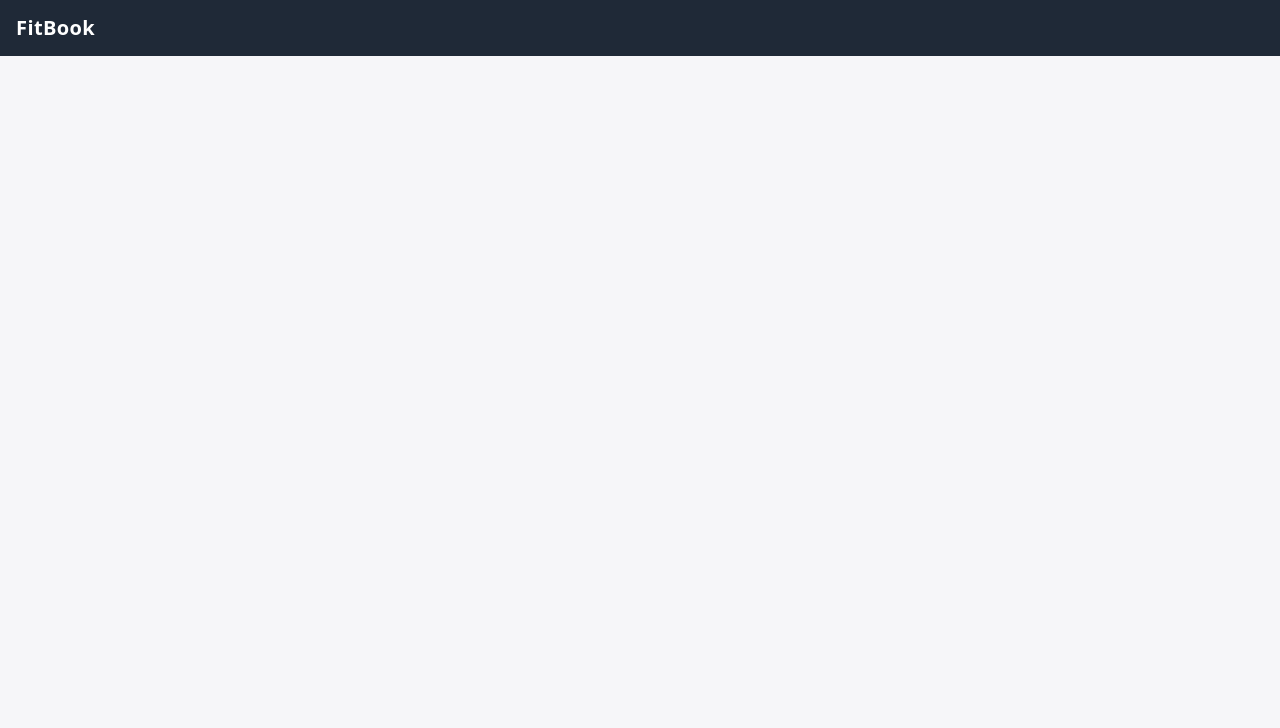
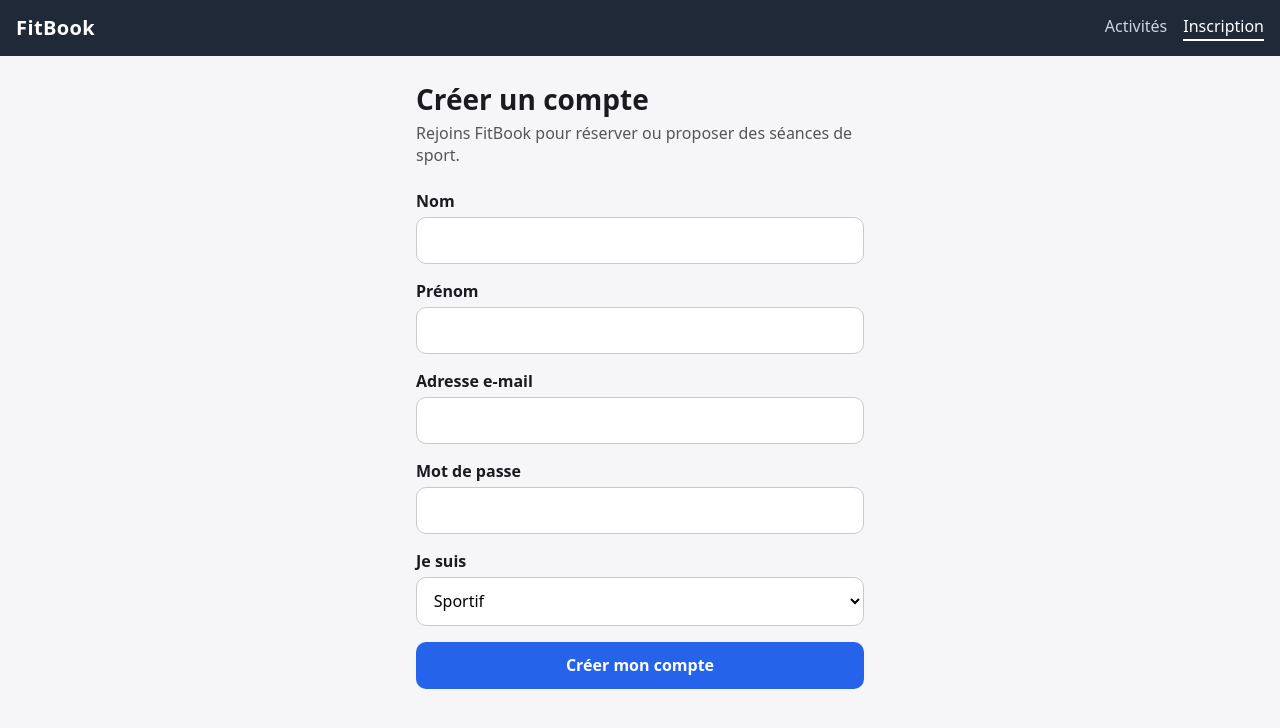
Before and after one commit to CedricB40/FitBook-final, an Angular app in the folder Frontend/: page /inscription in a window 1280 px wide. Before the commit this address led to /. Shown: the top 728 px of the page. Built offline with nearby package versions, Linux system fonts and the light colour scheme.

Commit message:
feat(inscription): ajout de la page d'inscription

```diff
--- a/Frontend/src/app/app.css
+++ b/Frontend/src/app/app.css
@@ -1,6 +1,8 @@
 .entete {
   display: flex;
   align-items: center;
+  justify-content: space-between;
+  gap: 1rem;
   padding: 0.9rem 1rem;
   background: #1f2937;
   color: #fff;
@@ -11,3 +13,20 @@
   font-weight: 700;
   letter-spacing: 0.02em;
 }
+
+.menu {
+  display: flex;
+  gap: 1rem;
+}
+
+.menu a {
+  color: #cbd5e1;
+  text-decoration: none;
+  padding-bottom: 2px;
+  border-bottom: 2px solid transparent;
+}
+
+.menu a.actif {
+  color: #fff;
+  border-bottom-color: #fff;
+}
--- a/Frontend/src/app/app.html
+++ b/Frontend/src/app/app.html
@@ -1,5 +1,9 @@
 <header class="entete">
   <span class="logo">FitBook</span>
+  <nav class="menu">
+    <a routerLink="/activites" routerLinkActive="actif">Activités</a>
+    <a routerLink="/inscription" routerLinkActive="actif">Inscription</a>
+  </nav>
 </header>
 
 <main>
--- a/Frontend/src/app/app.routes.ts
+++ b/Frontend/src/app/app.routes.ts
@@ -1,8 +1,10 @@
 import { Routes } from '@angular/router';
 
 import { Activites } from './pages/activites/activites';
+import { Inscription } from './pages/inscription/inscription';
 
 export const routes: Routes = [
   { path: '', pathMatch: 'full', redirectTo: 'activites' },
-  { path: 'activites', component: Activites }
+  { path: 'activites', component: Activites },
+  { path: 'inscription', component: Inscription }
 ];
--- a/Frontend/src/app/app.ts
+++ b/Frontend/src/app/app.ts
@@ -1,9 +1,9 @@
 import { Component } from '@angular/core';
-import { RouterOutlet } from '@angular/router';
+import { RouterLink, RouterLinkActive, RouterOutlet } from '@angular/router';
 
 @Component({
   selector: 'app-root',
-  imports: [RouterOutlet],
+  imports: [RouterOutlet, RouterLink, RouterLinkActive],
   templateUrl: './app.html',
   styleUrl: './app.css'
 })
--- /dev/null
+++ b/Frontend/src/app/models/inscription.ts
@@ -0,0 +1,14 @@
+export interface DonneesInscription {
+  nom: string;
+  prenom: string;
+  email: string;
+  motDePasse: string;
+  role: string;
+}
+
+export interface ReponseInscription {
+  id: number;
+  email: string;
+  role: string;
+  emailConfirme: boolean;
+}
--- /dev/null
+++ b/Frontend/src/app/pages/inscription/inscription.css
@@ -0,0 +1,81 @@
+.inscription {
+  max-width: 480px;
+  margin: 0 auto;
+  padding: 1.5rem 1rem 3rem;
+}
+
+h1 {
+  margin: 0 0 0.25rem;
+  font-size: 1.75rem;
+}
+
+.intro {
+  margin: 0 0 1.5rem;
+  color: #555;
+}
+
+form {
+  display: grid;
+  gap: 1rem;
+}
+
+.champ {
+  display: grid;
+  gap: 0.35rem;
+}
+
+label {
+  font-weight: 600;
+}
+
+input,
+select {
+  padding: 0.7rem 0.8rem;
+  font: inherit;
+  background: #fff;
+  border: 1px solid #c9c9d1;
+  border-radius: 10px;
+}
+
+input:focus,
+select:focus {
+  outline: 2px solid #2563eb;
+  outline-offset: 1px;
+}
+
+.erreur {
+  margin: 0;
+  font-size: 0.875rem;
+  color: #b42318;
+}
+
+button {
+  padding: 0.8rem 1rem;
+  font: inherit;
+  font-weight: 600;
+  color: #fff;
+  background: #2563eb;
+  border: 0;
+  border-radius: 10px;
+  cursor: pointer;
+}
+
+button:disabled {
+  background: #93aef0;
+  cursor: not-allowed;
+}
+
+.message {
+  padding: 0.9rem 1rem;
+  border-radius: 12px;
+}
+
+.message-succes {
+  background: #e7f6ec;
+  color: #14532d;
+}
+
+.message-erreur {
+  background: #fdecec;
+  color: #8a1c1c;
+}
--- /dev/null
+++ b/Frontend/src/app/pages/inscription/inscription.html
@@ -0,0 +1,66 @@
+<section class="inscription">
+  <h1>Créer un compte</h1>
+  <p class="intro">Rejoins FitBook pour réserver ou proposer des séances de sport.</p>
+
+  @if (succes()) {
+    <p class="message message-succes">Ton compte a bien été créé.</p>
+  }
+
+  @if (erreurGenerale()) {
+    <p class="message message-erreur">{{ erreurGenerale() }}</p>
+  }
+
+  <form [formGroup]="formulaire" (ngSubmit)="envoyer()" novalidate>
+    <div class="champ">
+      <label for="nom">Nom</label>
+      <input id="nom" type="text" formControlName="nom" autocomplete="family-name" />
+      @if (erreur('nom')) {
+        <p class="erreur">{{ erreur('nom') }}</p>
+      }
+    </div>
+
+    <div class="champ">
+      <label for="prenom">Prénom</label>
+      <input id="prenom" type="text" formControlName="prenom" autocomplete="given-name" />
+      @if (erreur('prenom')) {
+        <p class="erreur">{{ erreur('prenom') }}</p>
+      }
+    </div>
+
+    <div class="champ">
+      <label for="email">Adresse e-mail</label>
+      <input id="email" type="email" formControlName="email" autocomplete="email" />
+      @if (erreur('email')) {
+        <p class="erreur">{{ erreur('email') }}</p>
+      }
+    </div>
+
+    <div class="champ">
+      <label for="motDePasse">Mot de passe</label>
+      <input id="motDePasse" type="password" formControlName="motDePasse" autocomplete="new-password" />
+      @if (erreur('motDePasse')) {
+        <p class="erreur">{{ erreur('motDePasse') }}</p>
+      }
+    </div>
+
+    <div class="champ">
+      <label for="role">Je suis</label>
+      <select id="role" formControlName="role">
+        @for (role of roles; track role.valeur) {
+          <option [value]="role.valeur">{{ role.libelle }}</option>
+        }
+      </select>
+      @if (erreur('role')) {
+        <p class="erreur">{{ erreur('role') }}</p>
+      }
+    </div>
+
+    <button type="submit" [disabled]="envoi()">
+      @if (envoi()) {
+        Envoi en cours...
+      } @else {
+        Créer mon compte
+      }
+    </button>
+  </form>
+</section>
--- /dev/null
+++ b/Frontend/src/app/pages/inscription/inscription.ts
@@ -0,0 +1,98 @@
+import { HttpErrorResponse } from '@angular/common/http';
+import { Component, inject, signal } from '@angular/core';
+import { FormBuilder, ReactiveFormsModule, Validators } from '@angular/forms';
+
+import { AuthService } from '../../services/auth.service';
+
+@Component({
+  selector: 'app-inscription',
+  imports: [ReactiveFormsModule],
+  templateUrl: './inscription.html',
+  styleUrl: './inscription.css'
+})
+export class Inscription {
+  private readonly fb = inject(FormBuilder);
+  private readonly authService = inject(AuthService);
+
+  protected readonly roles = [
+    { valeur: 'ROLE_SPORTIF', libelle: 'Sportif' },
+    { valeur: 'ROLE_COACH', libelle: 'Coach' },
+    { valeur: 'ROLE_GESTIONNAIRE', libelle: 'Gestionnaire de salle' }
+  ];
+
+  protected readonly formulaire = this.fb.nonNullable.group({
+    nom: ['', [Validators.required, Validators.maxLength(50)]],
+    prenom: ['', [Validators.required, Validators.maxLength(50)]],
+    email: ['', [Validators.required, Validators.email, Validators.maxLength(255)]],
+    motDePasse: ['', [Validators.required, Validators.minLength(8), Validators.maxLength(72)]],
+    role: ['ROLE_SPORTIF', [Validators.required]]
+  });
+
+  protected readonly envoi = signal(false);
+  protected readonly succes = signal(false);
+  protected readonly erreurGenerale = signal<string | null>(null);
+
+  protected erreur(champ: string): string | null {
+    const controle = this.formulaire.get(champ);
+
+    if (!controle || !controle.invalid || !(controle.touched || controle.dirty)) {
+      return null;
+    }
+
+    const erreurs = controle.errors ?? {};
+
+    if (erreurs['serveur']) {
+      return erreurs['serveur'];
+    }
+    if (erreurs['required']) {
+      return 'Ce champ est obligatoire.';
+    }
+    if (erreurs['email']) {
+      return 'Adresse e-mail invalide.';
+    }
+    if (erreurs['minlength']) {
+      return `Minimum ${erreurs['minlength'].requiredLength} caractères.`;
+    }
+    if (erreurs['maxlength']) {
+      return `Maximum ${erreurs['maxlength'].requiredLength} caractères.`;
+    }
+
+    return 'Valeur invalide.';
+  }
+
+  protected envoyer(): void {
+    if (this.formulaire.invalid) {
+      this.formulaire.markAllAsTouched();
+      return;
+    }
+
+    this.envoi.set(true);
+    this.succes.set(false);
+    this.erreurGenerale.set(null);
+
+    this.authService.inscrire(this.formulaire.getRawValue()).subscribe({
+      next: () => {
+        this.envoi.set(false);
+        this.succes.set(true);
+        this.formulaire.reset();
+      },
+      error: (erreur: HttpErrorResponse) => {
+        this.envoi.set(false);
+
+        const erreursServeur = erreur.error?.erreurs;
+
+        if ((erreur.status === 409 || erreur.status === 422) && erreursServeur) {
+          for (const [champ, message] of Object.entries(erreursServeur)) {
+            const controle = this.formulaire.get(champ);
+            controle?.setErrors({ serveur: String(message) });
+            controle?.markAsTouched();
+          }
+        } else if (erreur.status === 0) {
+          this.erreurGenerale.set('Le serveur est injoignable. Réessaie plus tard.');
+        } else {
+          this.erreurGenerale.set('Une erreur est survenue. Réessaie plus tard.');
+        }
+      }
+    });
+  }
+}
--- /dev/null
+++ b/Frontend/src/app/services/auth.service.ts
@@ -0,0 +1,15 @@
+import { HttpClient } from '@angular/common/http';
+import { Injectable, inject } from '@angular/core';
+import { Observable } from 'rxjs';
+
+import { API_URL } from '../config/api';
+import { DonneesInscription, ReponseInscription } from '../models/inscription';
+
+@Injectable({ providedIn: 'root' })
+export class AuthService {
+  private readonly http = inject(HttpClient);
+
+  inscrire(donnees: DonneesInscription): Observable<ReponseInscription> {
+    return this.http.post<ReponseInscription>(`${API_URL}/inscription`, donnees);
+  }
+}
```
